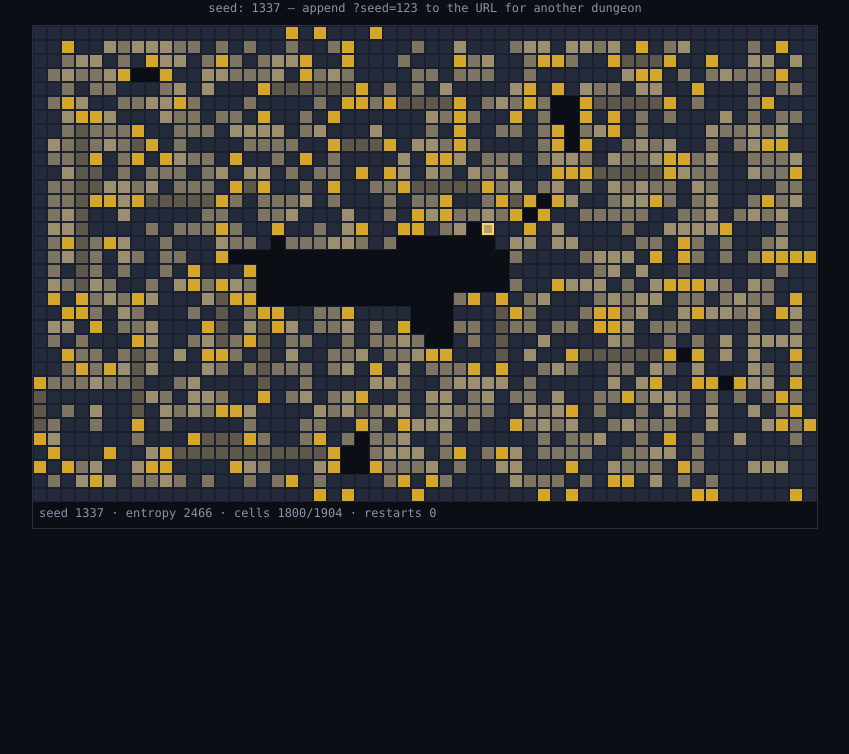
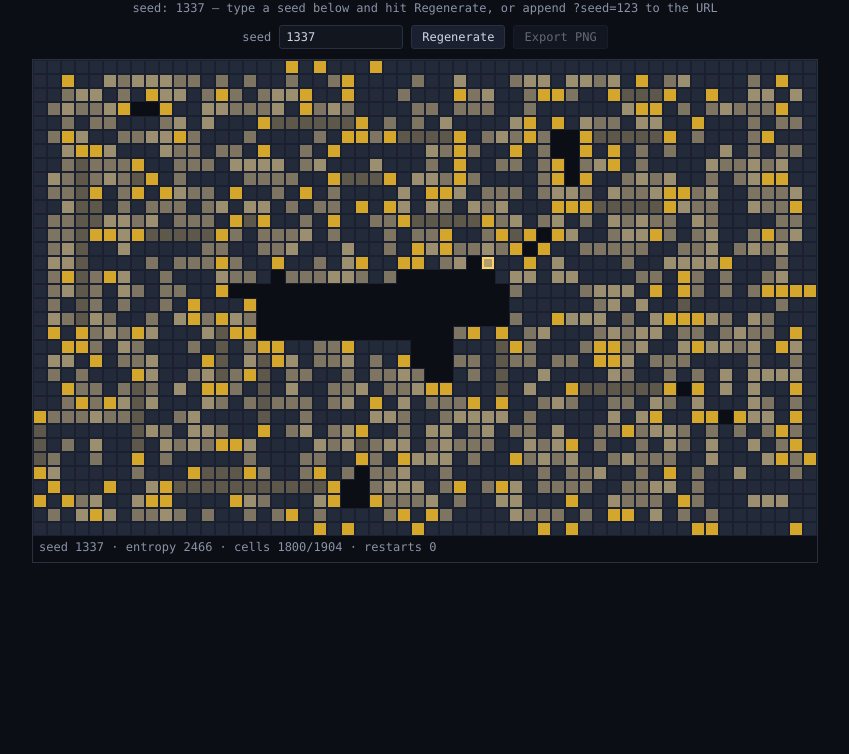
Before and after one commit to aman-abeb/wfcrawler, a website built with Vite: page index.html in a window 1280 px wide. Shown: the part 46-800 px from the top of the page, without its empty margins (215-1064 px from the left). Built offline with nearby package versions, Linux system fonts and the light colour scheme.

Commit message:
feat: add seed input, regenerate button and PNG map export

```diff
--- a/index.html
+++ b/index.html
@@ -29,6 +29,48 @@
         font-size: 12px;
         color: #8b93a7;
       }
+      #controls {
+        display: flex;
+        align-items: center;
+        gap: 8px;
+        font-size: 12px;
+      }
+      #controls label {
+        color: #8b93a7;
+      }
+      #seed-input {
+        width: 110px;
+        padding: 4px 6px;
+        background: #12161f;
+        border: 1px solid #2a3040;
+        border-radius: 3px;
+        color: #cfd6e4;
+        font: inherit;
+      }
+      #seed-input:focus {
+        outline: 1px solid #ffd166;
+      }
+      #seed-input.invalid {
+        border-color: #e5534b;
+        outline: 1px solid #e5534b;
+      }
+      button {
+        padding: 4px 10px;
+        background: #1a2030;
+        border: 1px solid #2a3040;
+        border-radius: 3px;
+        color: #cfd6e4;
+        font: inherit;
+        cursor: pointer;
+      }
+      button:hover:not(:disabled) {
+        border-color: #ffd166;
+        color: #ffd166;
+      }
+      button:disabled {
+        opacity: 0.45;
+        cursor: default;
+      }
       canvas {
         image-rendering: pixelated;
         border: 1px solid #2a3040;
@@ -41,7 +83,13 @@
   <body>
     <div id="wrap">
       <h1>WFCrawler</h1>
-      <div id="hud">seed: <span id="seed">?</span> — append ?seed=123 to the URL for another dungeon</div>
+      <div id="hud">seed: <span id="seed">?</span> — type a seed below and hit Regenerate, or append ?seed=123 to the URL</div>
+      <div id="controls">
+        <label for="seed-input">seed</label>
+        <input id="seed-input" type="text" inputmode="numeric" autocomplete="off" spellcheck="false" />
+        <button id="regenerate" type="button">Regenerate</button>
+        <button id="export-png" type="button" disabled>Export PNG</button>
+      </div>
       <canvas id="map"></canvas>
     </div>
     <script type="module" src="/src/main.ts"></script>
--- a/src/main.ts
+++ b/src/main.ts
@@ -1,5 +1,6 @@
 import { CollapseAnimator, formatHud } from './render/animator';
 import type { HighlightCell } from './render/animator';
+import { exportMapPng, sanitizeSeed } from './render/export';
 import {
   clearCanvas,
   renderCell,
@@ -19,31 +20,39 @@ const DEFAULT_SEED = 1337;
 /** Height in px of the entropy HUD strip drawn below the map. */
 const HUD_HEIGHT = 26;
 
+/** Read the seed from the ?seed= URL parameter, falling back to the default. */
 function readSeed(): number {
   const raw = new URLSearchParams(window.location.search).get('seed');
   if (raw === null) return DEFAULT_SEED;
-  const parsed = Number(raw);
-  return Number.isFinite(parsed) ? parsed >>> 0 : DEFAULT_SEED;
+  return sanitizeSeed(raw) ?? DEFAULT_SEED;
 }
 
-/** Animate a seeded collapse tile by tile, then freeze on the finished map. */
+/** Look up a required element by id, throwing when it is missing. */
+function requireElement<T extends HTMLElement>(id: string): T {
+  const el = document.getElementById(id);
+  if (el === null) throw new Error(`missing element #${id}`);
+  return el as T;
+}
+
+/** Wire the control bar to a restartable tile-by-tile collapse animation. */
 function main(): void {
-  const canvasEl = document.getElementById('map');
-  if (!(canvasEl instanceof HTMLCanvasElement)) throw new Error('missing <canvas id="map">');
-  const canvas: HTMLCanvasElement = canvasEl;
-  const seed = readSeed();
+  const canvas = requireElement<HTMLCanvasElement>('map');
+  if (!(canvas instanceof HTMLCanvasElement)) throw new Error('#map is not a <canvas>');
   const seedLabel = document.getElementById('seed');
-  if (seedLabel) seedLabel.textContent = String(seed);
+  const seedInput = requireElement<HTMLInputElement>('seed-input');
+  const regenerateButton = requireElement<HTMLButtonElement>('regenerate');
+  const exportButton = requireElement<HTMLButtonElement>('export-png');
 
   canvas.width = MAP_WIDTH * CELL_SIZE;
   canvas.height = MAP_HEIGHT * CELL_SIZE + HUD_HEIGHT;
-  clearCanvas(canvas);
 
-  const animator = new CollapseAnimator({ width: MAP_WIDTH, height: MAP_HEIGHT, seed });
+  let rafId = 0;
+  let animator: CollapseAnimator | null = null;
+  let currentSeed = 0;
   let prevHighlight: HighlightCell | null = null;
 
-  function drawHud(): void {
-    renderHud(canvas, formatHud(animator.snapshot()), {
+  function drawHud(anim: CollapseAnimator): void {
+    renderHud(canvas, formatHud(anim.snapshot()), {
       x: 0,
       y: MAP_HEIGHT * CELL_SIZE,
       width: canvas.width,
@@ -52,9 +61,11 @@ function main(): void {
   }
 
   function frame(): void {
-    let snap = animator.snapshot();
-    for (let i = 0; i < STEPS_PER_FRAME && !animator.isDone(); i++) {
-      snap = animator.step();
+    const anim = animator;
+    if (anim === null) return;
+    let snap = anim.snapshot();
+    for (let i = 0; i < STEPS_PER_FRAME && !anim.isDone(); i++) {
+      snap = anim.step();
       if (snap.lastStepRestarted) {
         // Contradiction: wipe the canvas and start the fresh grid from scratch.
         clearCanvas(canvas);
@@ -69,7 +80,7 @@ function main(): void {
       const cur = snap.highlight;
       const moved = cur === null || cur.x !== prevHighlight.x || cur.y !== prevHighlight.y;
       if (moved) {
-        const tile = animator.tileAt(prevHighlight.x, prevHighlight.y) ?? prevHighlight.tile;
+        const tile = anim.tileAt(prevHighlight.x, prevHighlight.y) ?? prevHighlight.tile;
         renderCell(canvas, prevHighlight.x, prevHighlight.y, tile, CELL_SIZE);
       }
     }
@@ -77,15 +88,53 @@ function main(): void {
       renderHighlight(canvas, snap.highlight.x, snap.highlight.y, CELL_SIZE);
       prevHighlight = snap.highlight;
     }
-    drawHud();
-    if (animator.isDone()) {
-      renderMap(canvas, animator.result(), { cellSize: CELL_SIZE, fitCanvas: false });
-      drawHud();
+    drawHud(anim);
+    if (anim.isDone()) {
+      renderMap(canvas, anim.result(), { cellSize: CELL_SIZE, fitCanvas: false });
+      drawHud(anim);
+      exportButton.disabled = false;
       return; // stop the requestAnimationFrame loop
     }
-    window.requestAnimationFrame(frame);
+    rafId = window.requestAnimationFrame(frame);
   }
-  window.requestAnimationFrame(frame);
+
+  /** Cancel any running animation and collapse a fresh map for `seed`. */
+  function startCollapse(seed: number): void {
+    window.cancelAnimationFrame(rafId);
+    currentSeed = seed >>> 0;
+    if (seedLabel) seedLabel.textContent = String(currentSeed);
+    seedInput.value = String(currentSeed);
+    seedInput.classList.remove('invalid');
+    exportButton.disabled = true;
+    clearCanvas(canvas);
+    animator = new CollapseAnimator({ width: MAP_WIDTH, height: MAP_HEIGHT, seed: currentSeed });
+    prevHighlight = null;
+    rafId = window.requestAnimationFrame(frame);
+  }
+
+  /** Read the seed input, sync the ?seed= URL param and restart the collapse. */
+  function regenerate(): void {
+    const parsed = sanitizeSeed(seedInput.value);
+    if (parsed === null) {
+      seedInput.classList.add('invalid');
+      return;
+    }
+    const url = new URL(window.location.href);
+    url.searchParams.set('seed', String(parsed));
+    window.history.replaceState(null, '', url.toString());
+    startCollapse(parsed);
+  }
+
+  regenerateButton.addEventListener('click', regenerate);
+  seedInput.addEventListener('keydown', (event) => {
+    if (event.key === 'Enter') regenerate();
+  });
+  exportButton.addEventListener('click', () => {
+    if (animator === null || !animator.isDone()) return;
+    exportMapPng(canvas, currentSeed);
+  });
+
+  startCollapse(readSeed());
 }
 
 main();
```
Also changed, not shown: src/render/export.test.ts (added, +66 -0 lines), src/render/export.ts (added, +59 -0 lines), README.md.
